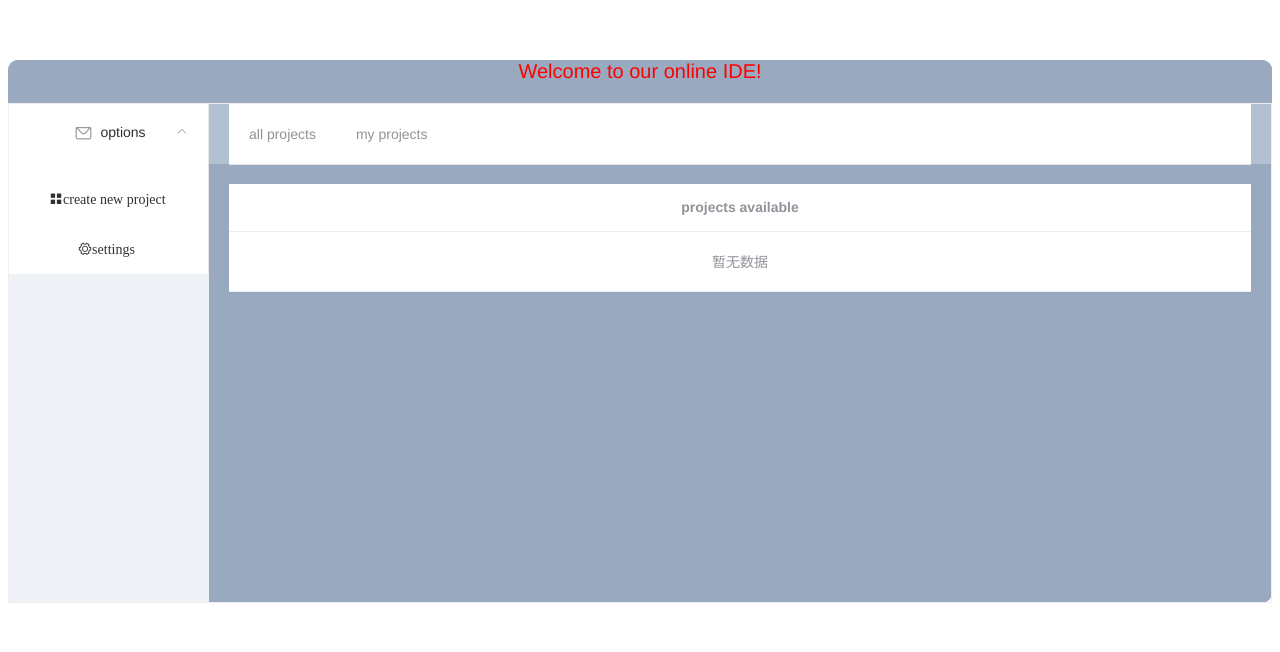
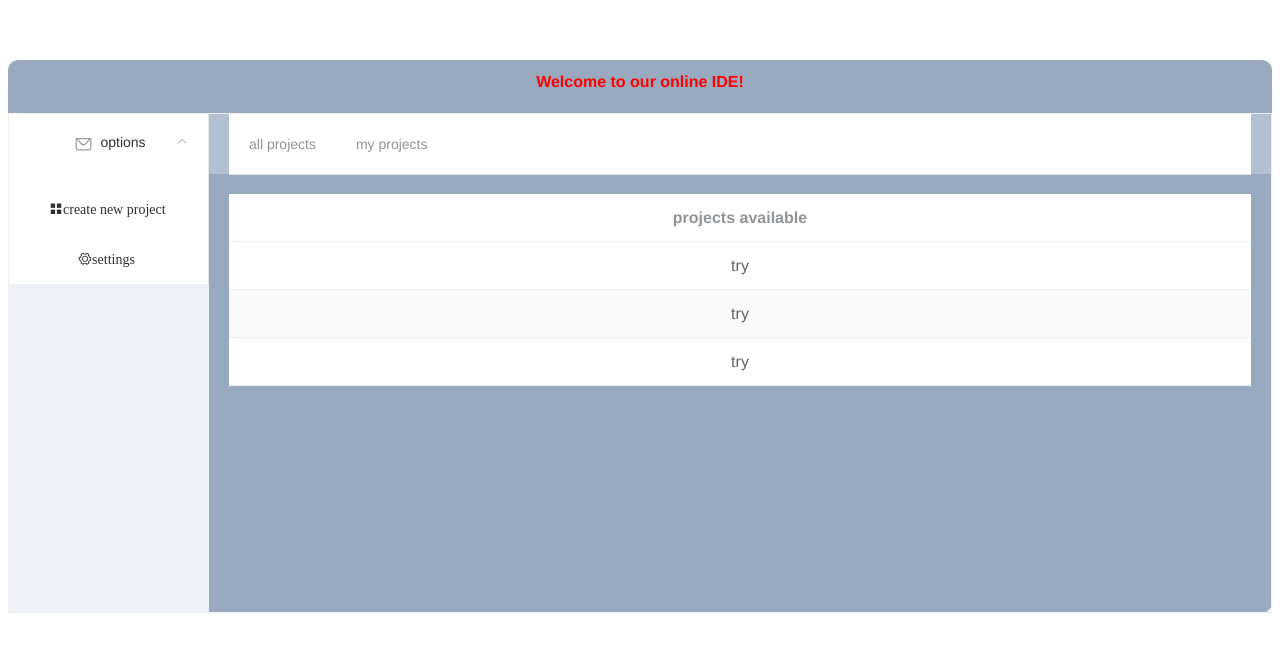
Before and after one commit to georgetian3/WebIDE, a Vue app in the folder webide/: page /#/ in a window 1280 px wide. Shown: the top 652 px of the page. Built offline with nearby package versions, Linux system fonts and the light colour scheme.

Commit message:
codePage added

```diff
--- /dev/null
+++ b/webide/src/components/codePage.vue
@@ -0,0 +1,41 @@
+<template>
+  <div class="coding_page">
+    <el-header style="text-align: right; font-size: 12px">
+      <h1>filename</h1>
+    </el-header>
+    <el-container style="height: 500px; border: 1px solid #eee">
+      <el-aside width="50px" style="background-color: rgb(238, 241, 246)">
+        <el-menu :default-openeds="['1']">
+          <el-menu-item index="1-1" class="el-icon-folder" style="height: 50px"></el-menu-item>
+        </el-menu>
+        <el-container>
+        </el-container>
+      </el-aside>
+    </el-container>
+  </div>
+</template>
+
+<script>
+export default {
+
+}
+</script>
+
+<style>
+  * {
+    text-align: center;
+    font-size: medium;
+  }
+  .el-header {
+    background-color: #B3C0D1;
+    color: #333;
+    line-height: 60px;
+  }
+  .el-icon-folder {
+    font-size: larger;
+  }
+  h1 {
+    /* font-weight: normal; */
+    color: purple;
+  }
+</style>
--- a/webide/src/components/welcomePage.vue
+++ b/webide/src/components/welcomePage.vue
@@ -2,12 +2,14 @@
   <div class="welcome">
     <el-row>
       <el-col :span="24">
-        <div class="welcome">Welcome to our online IDE!</div>
+        <div class="welcome">
+          <h2>Welcome to our online IDE!</h2>
+        </div>
       </el-col>
     </el-row>
     <el-container style="height: 500px; border: 1px solid #eee">
       <el-aside width="200px" style="background-color: rgb(238, 241, 246)">
-        <el-menu :default-openeds="['1', '3']">
+        <el-menu :default-openeds="['1']">
           <el-submenu index="1">
             <template slot="title"><i class="el-icon-message"></i>options</template>
             <el-menu-item-group>
@@ -20,15 +22,6 @@
 
       <el-container>
         <el-header style="text-align: right; font-size: 12px">
-          <!-- <el-dropdown>
-            <i class="el-icon-setting" style="margin-right: 15px"></i>
-            <el-dropdown-menu slot="dropdown">
-              <el-dropdown-item>查看</el-dropdown-item>
-              <el-dropdown-item>新增</el-dropdown-item>
-              <el-dropdown-item>删除</el-dropdown-item>
-            </el-dropdown-menu>
-          </el-dropdown>
-          <span>王小虎</span> -->
           <el-menu :default-active="activeIndex" class="el-menu-demo" mode="horizontal" @select="handleSelect">
             <el-menu-item index="1">all projects</el-menu-item>
             <el-menu-item index="2">my projects</el-menu-item>
@@ -36,7 +29,7 @@
         </el-header>
 
         <el-main>
-          <el-table :data="tableData">
+          <el-table :data="tableData" stripe>
             <el-table-column prop="label" label="projects available"></el-table-column>
           </el-table>
         </el-main>
@@ -47,16 +40,14 @@
 
 <script>
 export default {
-  // data () {
-  //   const item = {
-  //     date: '2016-05-02',
-  //     name: '王小虎',
-  //     address: '上海市普陀区金沙江路 1518 弄'
-  //   }
-  //   return {
-  //     tableData: Array(20).fill(item)
-  //   }
-  // }
+  data () {
+    const item = {
+      label: 'try'
+    }
+    return {
+      tableData: Array(3).fill(item)
+    }
+  }
 }
 </script>
 
--- a/webide/src/router/index.js
+++ b/webide/src/router/index.js
@@ -2,6 +2,7 @@ import Vue from 'vue'
 import Router from 'vue-router'
 // import HelloWorld from '@/components/HelloWorld'
 import welcomePage from '@/components/welcomePage'
+import codePage from '@/components/codePage'
 
 Vue.use(Router)
 
@@ -11,6 +12,11 @@ export default new Router({
       path: '/',
       name: 'welcomePage',
       component: welcomePage
+    },
+    {
+      path: '/coding',
+      name: 'codePage',
+      component: codePage
     }
   ]
 })
```
Lines whose indentation alone changed are shown as unchanged.
